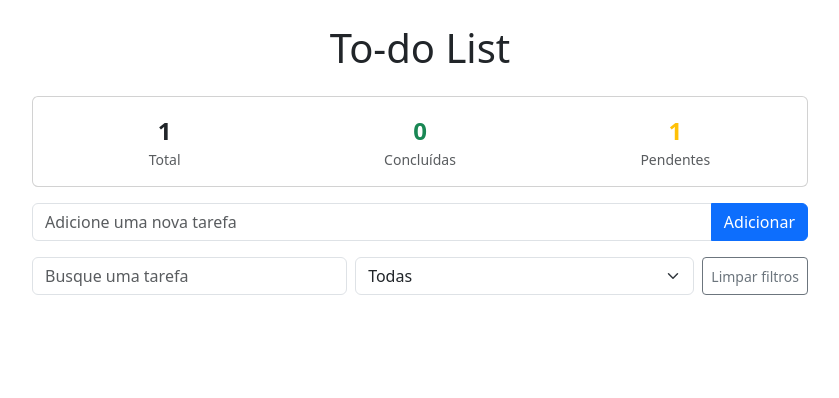
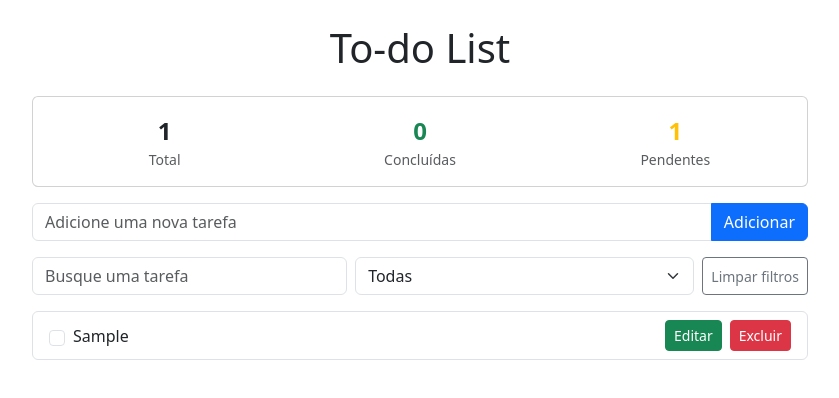
Before and after one commit to rafaelavsantos/vue-to-do-list, a Vue app: page / in a window 1280 px wide. Both pictures are taken after typing "Sample" into the empty fields and a click on the button "Adicionar". Shown: the top 398 px of the page, without its empty margins (220-1059 px from the left). Built offline with nearby package versions, Linux system fonts and the light colour scheme.

Commit message:
feat: implement task listing, edit task, delete task and add task completion toggle

```diff
--- a/src/components/ToDoListApp.vue
+++ b/src/components/ToDoListApp.vue
@@ -10,6 +10,10 @@
 
         <!-- Filters -->
         <TaskFilters @search="onSearch" @status="onStatus" />
+
+        <!-- Tasks -->
+        <TaskList :tasks="filteredTasks" @delete="onDelete" />
+
     </div>
 </template>
 
@@ -19,6 +23,7 @@ import TaskAdd from './partials/TaskAdd.vue';
 import TaskStats from './partials/TaskStats.vue';
 import { computed, ref } from 'vue';
 import TaskFilters from './partials/TaskFilters.vue';
+import TaskList from './partials/TaskList.vue';
 
 const tasks = useStorage('tasks', []);
 
@@ -43,7 +48,7 @@ const filteredTasks = computed(() => {
 
     if (filterStatus.value === 'pending') {
         return output.filter(o => o.completed === false);
-  } else if (filterStatus.value === 'completed')  {
+    } else if (filterStatus.value === 'completed') {
         return output.filter(o => o.completed === true);
     }
 
@@ -69,5 +74,10 @@ const addTask = (task) => {
     })
 };
 
-
+const onDelete = (task) => {
+  const index = tasks.value.findIndex(o => o.id === task.id)
+  if (index !== -1) {
+    tasks.value.splice(index, 1)
+  }
+}
 </script>
--- /dev/null
+++ b/src/components/partials/TaskList.vue
@@ -0,0 +1,67 @@
+<template>
+    <ul class="list-group">
+        <li class="list-group-item d-flex align-items-center gap-2" v-for="task in props.tasks" :key="task.id">
+            <template v-if="task.state === 'show'">
+                <input v-model="task.completed" type="checkbox" class="form-check-input">
+                <span class="flex-grow-1" :class="task.completed ? 'text-decoration-line-through text-muted' : null">{{
+                    task.name }}</span>
+                <button class="btn btn-success btn-sm" @click="editTask(task)">Editar</button>
+                <button class="btn btn-danger btn-sm" @click="confirmDeleteTask(task)">Excluir</button>
+            </template>
+
+            <template v-else-if="task.state === 'edit'">
+                <input v-model="task._name" type="text" class="form-control form-control-sm">
+                <button class="btn btn-success btn-sm" @click="saveTask(task)">Salvar</button>
+                <button class="btn btn-outline-secondary btn-sm" @click="cancelTask(task)">Cancelar</button>
+            </template>
+
+            <template v-else-if="task.state === 'delete'">
+                <span class="flex-grow-1">
+                    <div class="fw-semibold">
+                        {{ task.name }}
+                    </div>
+                    <div class="text-muted small">
+                        Tem certeza que deseja remover?
+                    </div>
+                </span>
+                <button class="btn btn-danger btn-sm" @click="removeTask(task)">Sim, excluir</button>
+                <button class="btn btn-outline-secondary btn-sm" @click="cancelTask(task)">Cancelar</button>
+            </template>
+        </li>
+    </ul>
+</template>
+
+<script setup>
+const props = defineProps(['tasks']);
+const emit = defineEmits(['delete']);
+
+const editTask = (task) => {
+    if (!Object.hasOwn(task, '_name')) {
+        task._name = task.name;
+    }
+
+    task.state = 'edit';
+}
+
+const saveTask = (task) => {
+    if (Object.hasOwn(task, '_name')) {
+        task.name = task._name;
+    }
+
+    delete task._name;
+
+    task.state = 'show';
+}
+
+const cancelTask = (task) => {
+    task.state = 'show';
+}
+
+const confirmDeleteTask = (task) => {
+    task.state = 'delete';
+}
+
+const removeTask = (task) => {
+    emit('delete', task);
+}
+</script>
```
Lines whose indentation alone changed are shown as unchanged.
